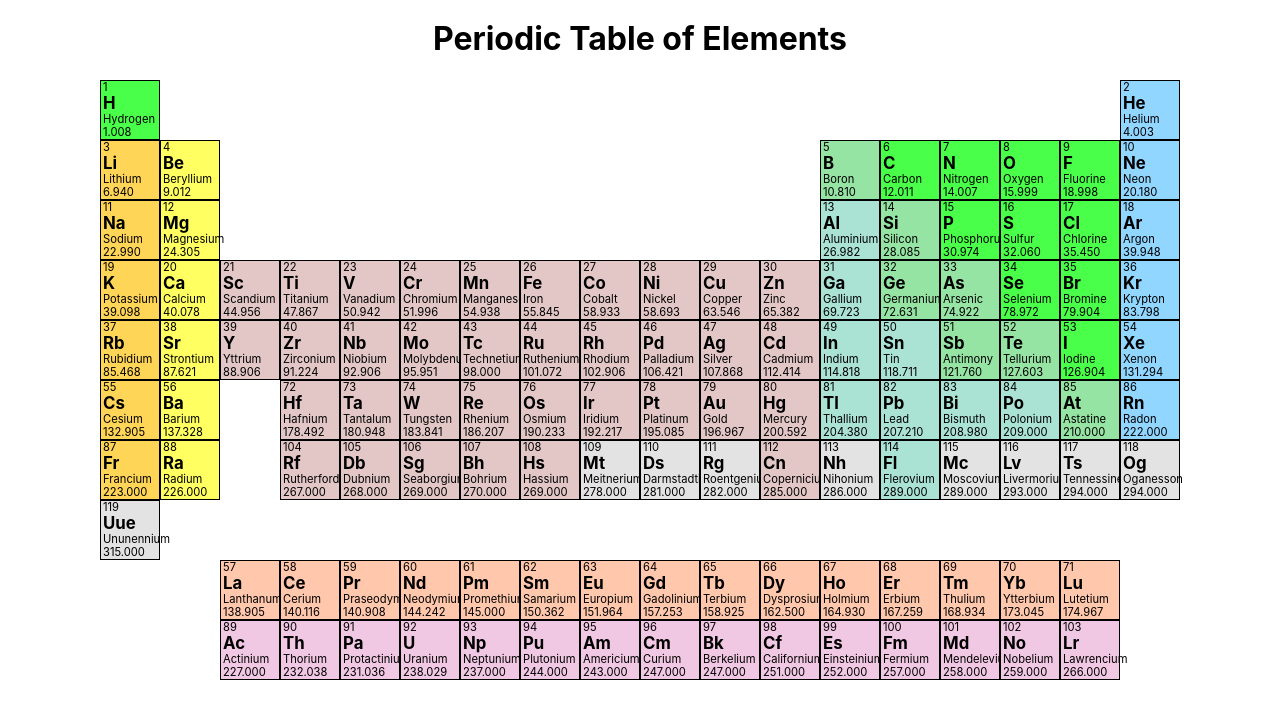
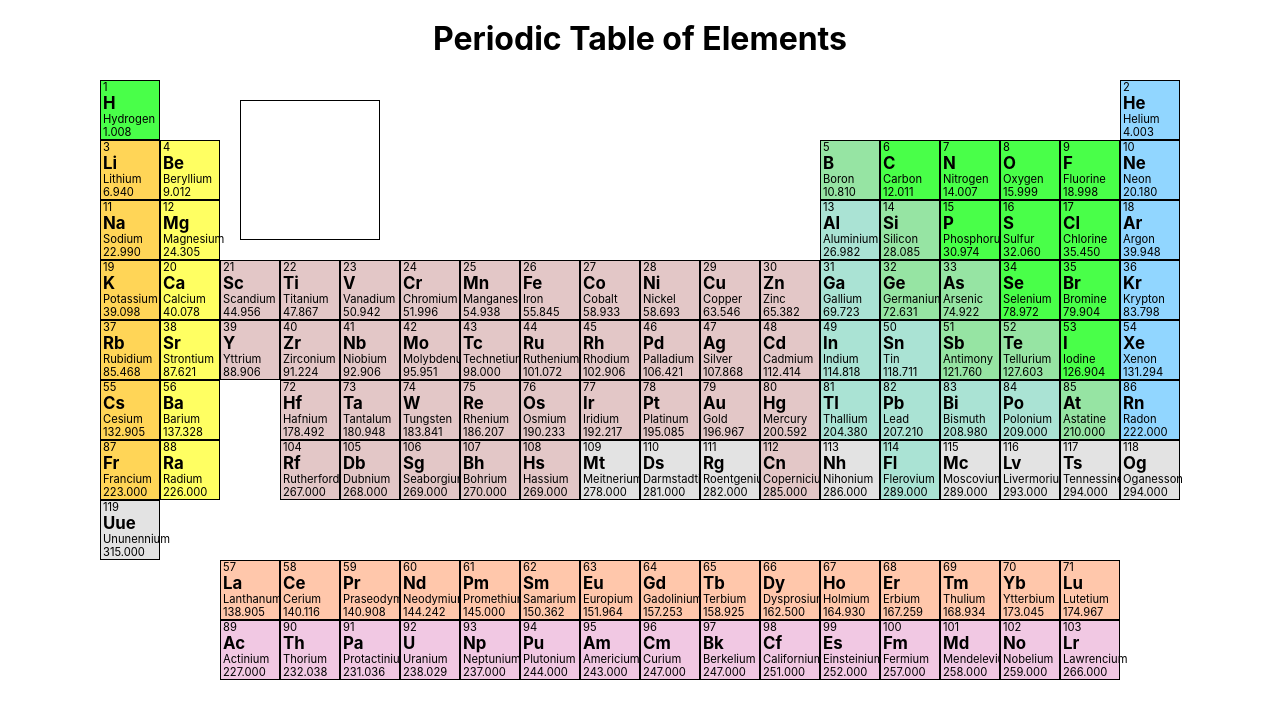
Before and after one commit to nbrown0000/periodictable, a React (Create React App) app: page / in a window 1280 px wide. Shown: the top 718 px of the page. Built offline with nearby package versions, Linux system fonts and the light colour scheme.

Commit message:
added Card element to display more detail about element when hovered over

```diff
--- a/src/App.js
+++ b/src/App.js
@@ -8,8 +8,13 @@ class App extends Component {
   constructor() {
     super();
     this.state = {
-      elementsList: []
+      elementsList: [],
+      cardFace: {}
     }
+  }
+
+  onHover = (event) => {
+    this.setState({cardFace: event})
   }
 
   componentDidMount() {
@@ -17,12 +22,15 @@ class App extends Component {
   }
 
   render() {
-    console.log(this.state.elementsList)
 
     return (
       <div className='container'>
         <h1>Periodic Table of Elements</h1>
-        <PeriodicTable list={this.state.elementsList}/>
+        <PeriodicTable
+          list={this.state.elementsList}
+          hover={this.onHover}
+          cardElement={this.state.cardFace}
+        />
       </div>
     );
   }
--- /dev/null
+++ b/src/Card.css
@@ -0,0 +1,14 @@
+.card {
+  height: 100%;
+  display: flex;
+  flex-direction: column;
+  align-content: flex-start;
+}
+
+.card > * {
+  margin: auto;
+}
+
+.card > h3 {
+  font-weight: 100;
+}
--- /dev/null
+++ b/src/Card.js
@@ -0,0 +1,15 @@
+import React from 'react';
+import './Card.css';
+
+const Card = ({number, name, symbol, mass}) => {
+  return(
+    <div className='card'>
+      <h3>{number}</h3>
+      <h2>{symbol}</h2>
+      <p>{name}</p>
+      <p>{mass}</p>
+    </div>
+  )
+}
+
+export default Card;
--- a/src/Element.js
+++ b/src/Element.js
@@ -1,7 +1,7 @@
 import React from 'react';
 import './Element.css'
 
-const Element = ({number, name, symbol, xPos, yPos, category, mass}) => {
+function getBackground(category) {
   let elementBackground;
   switch(category) {
     case 'diatomic nonmetal':
@@ -38,6 +38,11 @@ const Element = ({number, name, symbol, xPos, yPos, category, mass}) => {
       elementBackground = '#e3e3e3';
       break;
   }
+  return elementBackground;
+}
+
+const Element = ({number, name, symbol, xPos, yPos, category, mass, hoverFunction}) => {
+  const elementBackground = getBackground(category);
 
   const divStyle = {
     'fontSize': '.7em',
@@ -51,7 +56,7 @@ const Element = ({number, name, symbol, xPos, yPos, category, mass}) => {
   }
 
   return (
-    <div className='element' style={divStyle}>
+    <div className='element' style={divStyle} onMouseEnter={hoverFunction}>
       <p>{number}</p>
       <h2>{symbol}</h2>
       <p style={pStyle}>{name}</p>
--- /dev/null
+++ b/src/Key.css
@@ -0,0 +1,9 @@
+#key {
+  border: 1px solid black;
+  margin: 20px;
+  padding: 5px;
+  grid-column-start: 3;
+  grid-column-end: 6;
+  grid-row-start: 1;
+  grid-row-end: 4;
+}
--- /dev/null
+++ b/src/Key.js
@@ -0,0 +1,20 @@
+import React from 'react';
+import './Key.css';
+import Card from './Card';
+
+const Key = ({card}) => {
+
+  return (
+    <div id='key'>
+      <Card
+        className='card'
+        number={card.number}
+        name={card.name}
+        symbol={card.symbol}
+        mass={card.atomic_mass}
+      />
+    </div>
+  )
+}
+
+export default Key;
--- a/src/PeriodicTable.js
+++ b/src/PeriodicTable.js
@@ -1,14 +1,18 @@
 import React from 'react';
 import Element from './Element';
-import './PeriodicTable.css'
+import './PeriodicTable.css';
+import Key from './Key';
 
-const PeriodicTable = ({list}) => {
+const PeriodicTable = ({list, hover, cardElement}) => {
+  // console.log({cardElement})
 
   return (
     <div className='period-table'>
+      <Key card={cardElement}/>
       {list.map((item,i) => {
         return (
           <Element
+            hoverFunction={() => hover(list[i])}
             key={i}
             number={item.number}
             name={item.name}
```
